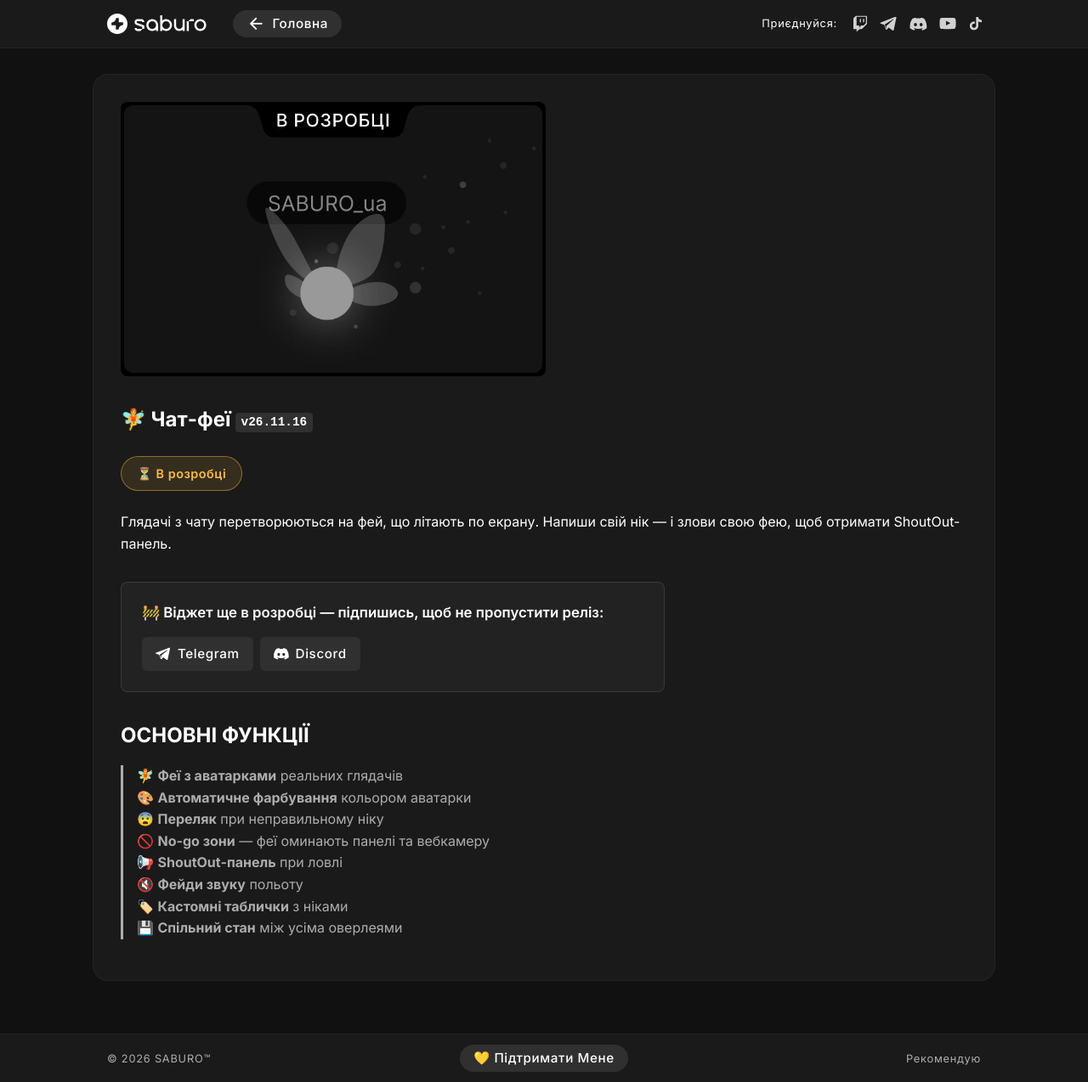
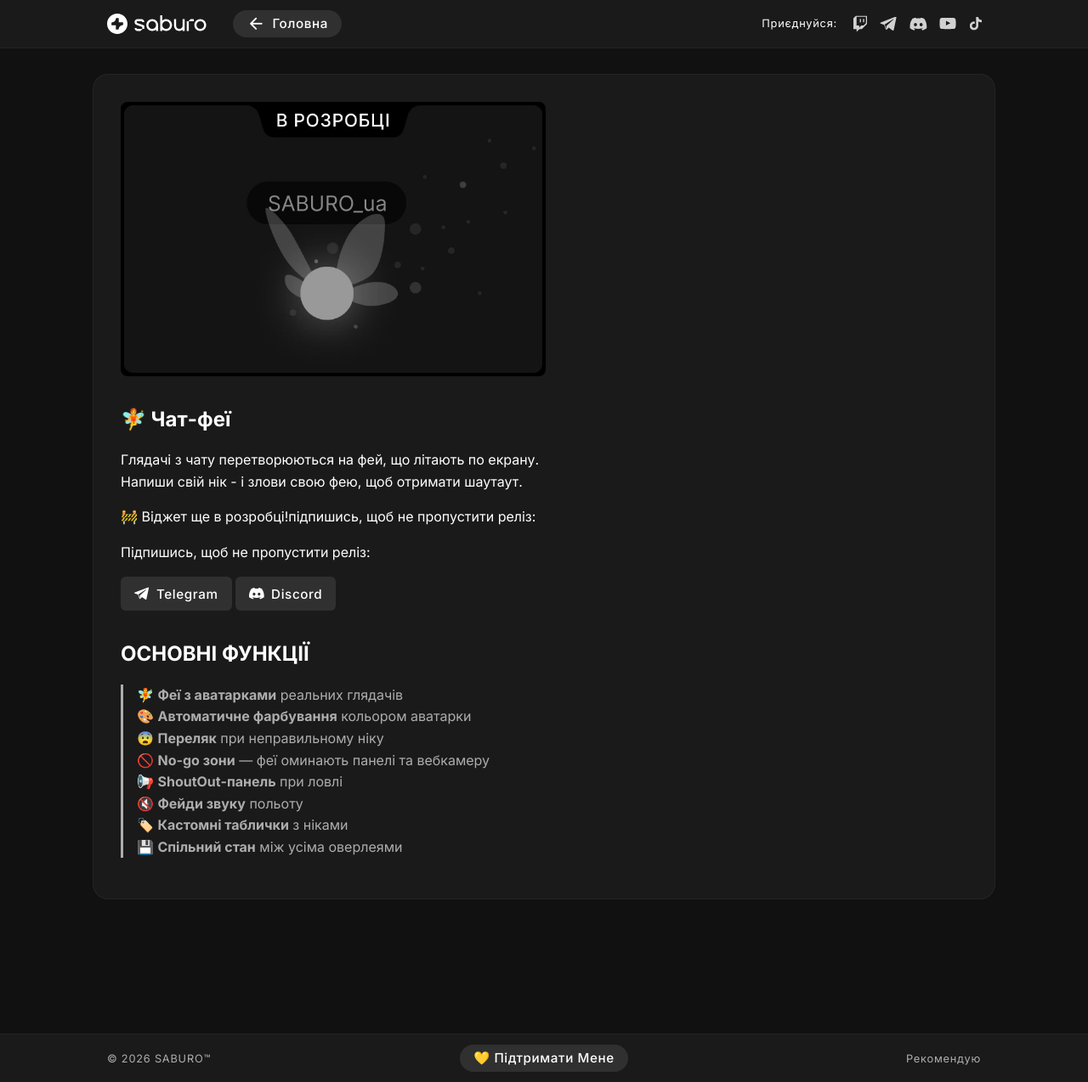
Before and after one commit to iamsaburo/iamsaburo.github.io, a Jekyll site: the page built from _blocks/2026-11-13-chat-feyi.md, in a window 1280 px wide and 1274 px high. Shown: the whole window at 85% size. Built offline with Jekyll 4.4.1, drawn with Linux system fonts in a browser that asks for light colours; part of the change alters nothing that is shown.

Commit message:
Update _blocks/2026-11-13-chat-feyi.md (via Pages CMS)

```diff
--- a/_blocks/2026-11-13-chat-feyi.md
+++ b/_blocks/2026-11-13-chat-feyi.md
@@ -11,30 +11,22 @@ categories:
   - YouTube
 embed_max_width: 500px
 ---
-<style>
-.wip-badge{display:inline-flex;align-items:center;gap:8px;background:rgba(255,188,64,.12);border:1px solid rgba(255,188,64,.45);color:#ffbc40;padding:8px 18px;border-radius:30px;font-size:.9rem;font-weight:600;letter-spacing:.5px;margin:.5rem 0 1.5rem}
-
-.wip-cta{background:var(--sur2);border:1px solid rgba(255,255,255,.1);border-radius:8px;padding:1.5rem;margin:2rem 0 1.5rem;max-width:min(640px,100%)}
-.wip-cta .cta-title{margin:0 0 1rem;font-size:1.05rem;font-weight:600;line-height:1.4}
-.wip-cta .cta-buttons{display:flex;flex-wrap:wrap;gap:.5rem}
-</style>
-
 <img src="webp/chat-fairies.webp" alt="Чат-феї" style="max-width:100%;border-radius:8px;display:block;">
 
-## 🧚 Чат-феї `v26.11.16`
+## 🧚 Чат-феї
 
-<div class="wip-badge">⏳ В розробці</div>
-
-Глядачі з чату перетворюються на фей, що літають по екрану. Напиши свій нік — і злови свою фею, щоб отримати ShoutOut-панель.
+Глядачі з чату перетворюються на фей, що літають по екрану. <br>
+Напиши свій нік - і злови свою фею, щоб отримати шаутаут.
 
 <div class="wip-cta">
-  <p class="cta-title">🚧 Віджет ще в розробці — підпишись, щоб не пропустити реліз:</p>
+  <p class="cta-title">🚧 Віджет ще в розробці!підпишись, щоб не пропустити реліз:</p>
+  <p class="cta-title">Підпишись, щоб не пропустити реліз:</p>
   <div class="cta-buttons">
     <a class="btn-saburo" data-visual="pill" href="https://t.me/saburo_ua" target="_blank" rel="noopener noreferrer" style="--btn-w:auto;--btn-h:40px;--radius:6px;gap:8px;">
       <img src="/svg/sm_telegram.svg" class="tab-icon-svg" style="width:18px;height:18px;" alt="">
       <span class="btn-label">Telegram</span>
     </a>
-    <a class="btn-saburo" data-visual="pill" href="https://discord.gg/Rks2StY4QC" target="_blank" rel="noopener noreferrer" style="--btn-w:auto;--btn-h:40px;--radius:6px;gap:8px;">
+    <a class="btn-saburo" data-visual="pill" href="https://discord.gg/kcqHYQ9dSf" target="_blank" rel="noopener noreferrer" style="--btn-w:auto;--btn-h:40px;--radius:6px;gap:8px;">
       <img src="/svg/sm_discord.svg" class="tab-icon-svg" style="width:18px;height:18px;" alt="">
       <span class="btn-label">Discord</span>
     </a>
```
